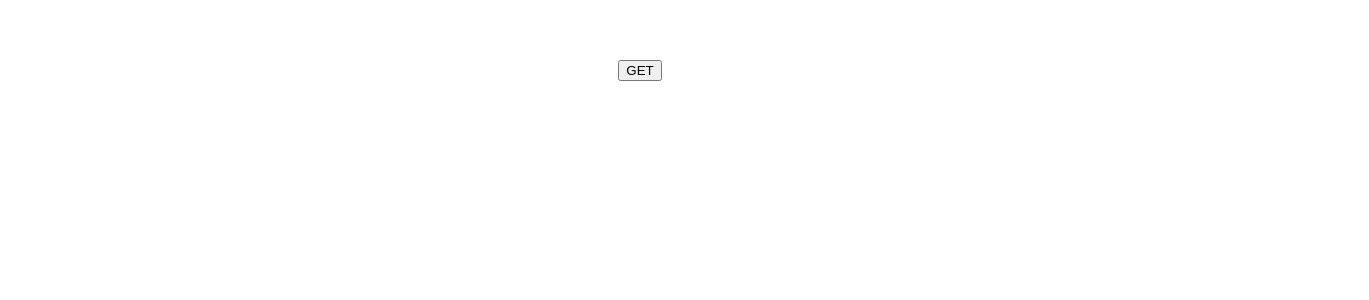
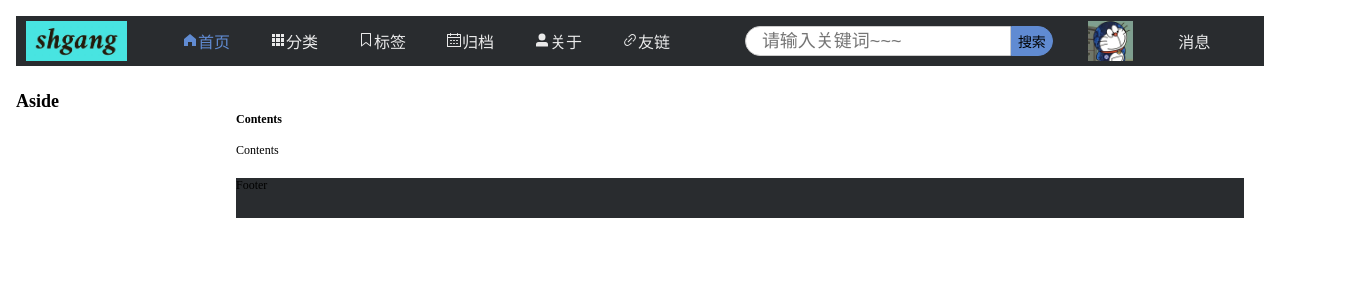
Before and after one commit to shgang97/my-blog, a Vue app in the folder frontend/: page /#/home in a window 1280 px wide. Shown: the top 300 px of the page, 1369 px wide, since content can reach past the window. Built offline with nearby package versions, Linux system fonts and the light colour scheme.

Commit message:
【frontend】layout and router

```diff
--- a/frontend/package.json
+++ b/frontend/package.json
@@ -6,13 +6,16 @@
     "build": "vite build"
   },
   "dependencies": {
+    "@element-plus/icons-vue": "^2.0.10",
     "axios": "^1.2.0",
     "element-plus": "^2.2.26",
     "vue": "^3.0.4",
-    "vue-router": "^3.6.5"
+    "vue-router": "^4.0.13"
   },
   "devDependencies": {
     "@vue/compiler-sfc": "^3.0.4",
+    "less": "^4.1.3",
+    "less-loader": "^11.1.0",
     "vite": "^1.0.0-rc.13"
   }
 }
--- a/frontend/src/App.vue
+++ b/frontend/src/App.vue
@@ -1,12 +1,14 @@
 <template>
   <div>
-    <button type="button" @click="get">GET</button>
+    <router-view></router-view>
   </div>
 </template>
 
 <script>
 export default {
   name: 'App',
+  components: {
+  },
   methods: {
     async get() {
       const data = await this.$http.get('/user/get')
--- /dev/null
+++ b/frontend/src/components/Aside.vue
@@ -0,0 +1,15 @@
+<template>
+  <div>
+    <h2>Aside</h2>
+  </div>
+</template>
+
+<script>
+export default {
+  name: 'Aside'
+};
+</script>
+
+<style scoped>
+
+</style>
--- /dev/null
+++ b/frontend/src/components/Content.vue
@@ -0,0 +1,16 @@
+<template>
+  <div>
+    <h1>Contents</h1>
+    Contents
+  </div>
+</template>
+
+<script>
+export default {
+  name: 'Content'
+};
+</script>
+
+<style scoped>
+
+</style>
--- /dev/null
+++ b/frontend/src/components/Footer.vue
@@ -0,0 +1,17 @@
+<template>
+  <div>Footer</div>
+</template>
+
+<script>
+export default {
+  name: 'Footer'
+};
+</script>
+
+<style scoped>
+div {
+  width: 100%;
+  height: 40px;
+  background-color: #292c2f;
+}
+</style>
--- /dev/null
+++ b/frontend/src/components/Header.vue
@@ -0,0 +1,127 @@
+<template>
+  <div class="container">
+    <a href="/" class="logo">
+      <img src="public/images/logo.jpeg" alt="logo-img" class="logo-img">
+    </a>
+
+    <div class="nav-container nav-container-left">
+      <nav>
+        <router-link to="/home"><el-icon><HomeFilled /></el-icon>首页</router-link>
+        <router-link to="/category"><el-icon><Grid /></el-icon>分类</router-link>
+        <router-link to="/tag"><el-icon><CollectionTag /></el-icon>标签</router-link>
+        <router-link to="/archive"><el-icon><Calendar /></el-icon>归档</router-link>
+        <router-link to="/about"><el-icon><UserFilled /></el-icon>关于</router-link>
+        <router-link to="/link"><el-icon><Link /></el-icon>友链</router-link>
+      </nav>
+    </div>
+    <div class="nav-container nav-container-right">
+      <input class="text" type="text" placeholder="请输入关键词~~~" name="search">
+      <input class="button" type="button" value="搜索">
+      <img src="public/images/avatar.png">
+      <nav>
+        <a>消息</a>
+        <a>发布</a>
+      </nav>
+    </div>
+  </div>
+</template>
+
+<script>
+export default {
+  name: 'Header',
+};
+</script>
+
+<style lang="less" scoped>
+.container {
+  display: flex;
+  align-items: center;
+  justify-content: space-between;
+  height: 50px;
+  background-color: #292c2f;
+  color: #ffffff;
+
+  /*吸顶效果*/
+  /* position: sticky;
+   position: -webkit-sticky;    !*兼容 -webkit 内核的浏览器*!
+   top: 0px;                    !*必须设一个值，否则不生效*!*/
+
+}
+
+.nav-container {
+  display: flex;
+  align-items: center;
+  width: 50%;
+}
+
+a.logo {
+  display: flex;
+  align-items: center;
+  font: normal 28px Cookie, Arial, Helvetica, sans-serif;
+  padding: 0px 10px;
+  width: 10%;
+}
+
+img {
+  height: 40px;
+}
+
+nav {
+  display: flex;
+  align-items: center;
+  margin: 0px 40px;
+  font: 16px Arial, Helvetica, sans-serif;
+}
+
+/*/deep/ router-link {*/
+/*  padding: 0 10px;*/
+/*}*/
+
+nav a {
+  padding: 0 5px;
+  width: 78px;
+  text-decoration: none;
+  color: #ffffff;
+  font-size: 16px;
+  font-weight: normal;
+  opacity: 0.9;
+}
+
+nav a:hover {
+  opacity: 1;
+}
+
+.router-link-active {
+  color: #608bd2;
+  pointer-events: none;
+  opacity: 1;
+}
+
+/*搜索框*/
+
+.text {
+  height: 22px;
+  font-size: 18px;
+  border: 1px solid #ccc;
+  padding: 3px 16px;
+  border-bottom-left-radius: 20px;
+  border-top-left-radius: 20px;
+}
+
+.text:focus {
+  outline: none;
+  border-color: rgba(82, 168, 236, 0.8);
+  box-shadow: inset 0 2px 2px rgba(0, 0, 0, 0.075), 0 0 8px rgba(82, 168, 236, 0.6);
+}
+
+.button {
+  width: 60px;
+  height: 30px;
+  font-size: 14px;
+  margin-right: 35px;
+  border: 1px solid #608bd2;
+  background-color: #608bd2;
+  border-top-right-radius: 20px;
+  border-bottom-right-radius: 20px;
+}
+</style>
--- a/frontend/src/index.css
+++ b/frontend/src/index.css
@@ -1,8 +1,7 @@
-#app {
-  font-family: Avenir, Helvetica, Arial, sans-serif;
-  -webkit-font-smoothing: antialiased;
-  -moz-osx-font-smoothing: grayscale;
-  text-align: center;
-  color: #2c3e50;
-  margin-top: 60px;
+:root {
+    font-size: 12px;
 }
+
+body {
+    padding: 8px;
+}
--- a/frontend/src/main.js
+++ b/frontend/src/main.js
@@ -1,6 +1,11 @@
 import { createApp } from 'vue'
 import App from './App.vue'
 import './index.css'
+import ElementPlus from 'element-plus'
+import 'element-plus/dist/index.css'
+import * as ElementPlusIconsVue from '@element-plus/icons-vue'
+import router from './router/index.js'
+
 
 import axios from 'axios'
 
@@ -9,4 +14,11 @@ const app = createApp(App)
 axios.defaults.baseURL = 'http://localhost:8080/api/blog'
 app.config.globalProperties.$http = axios
 
+app.use(ElementPlus)
+for (const [key, component] of Object.entries(ElementPlusIconsVue)) {
+    app.component(key, component)
+}
+
+app.use(router)
+
 app.mount('#app')
--- /dev/null
+++ b/frontend/src/router/index.js
@@ -0,0 +1,19 @@
+import {createRouter, createWebHashHistory} from 'vue-router';
+import Home from '../views/Home.vue';
+import Header from '../components/Header.vue';
+
+const router = createRouter({
+    // 指定路由的工作模式 hash
+    history: createWebHashHistory(),
+    routes: [
+        { path: '/', redirect: '/home' },
+        { path: '/home', component: Home },
+        { path: '/category', component: Header },
+        { path: '/tag', component: Home },
+        { path: '/archive', component: Home },
+        { path: '/about', component: Home },
+        { path: '/link', component: Home },
+    ],
+})
+
+export default router
--- /dev/null
+++ b/frontend/src/views/Home.vue
@@ -0,0 +1,44 @@
+<template>
+  <div class="common-layout">
+    <el-container class="container">
+      <el-header class="header">
+        <template v-slot>
+          <Header></Header>
+        </template>
+      </el-header>
+      <el-container>
+        <el-aside width="200px" class="aside">
+          <Aside></Aside>
+        </el-aside>
+        <el-container>
+          <el-main>
+            <Content></Content>
+          </el-main>
+          <el-footer><Footer></Footer></el-footer>
+        </el-container>
+      </el-container>
+    </el-container>
+  </div>
+</template>
+
+<script>
+import Header from '../components/Header.vue';
+import Footer from '../components/Footer.vue';
+import Content from '../components/Content.vue';
+import Aside from '../components/Aside.vue';
+export default {
+  name: 'Home',
+  components: {
+    Aside,
+    Content,
+    Footer,
+    Header
+  }
+};
+</script>
+
+<style lang="less" scoped>
+.header {
+  padding: 0;
+}
+</style>
```
Also changed, not shown: 1 other file (tests, documents, lock files or other folders).
